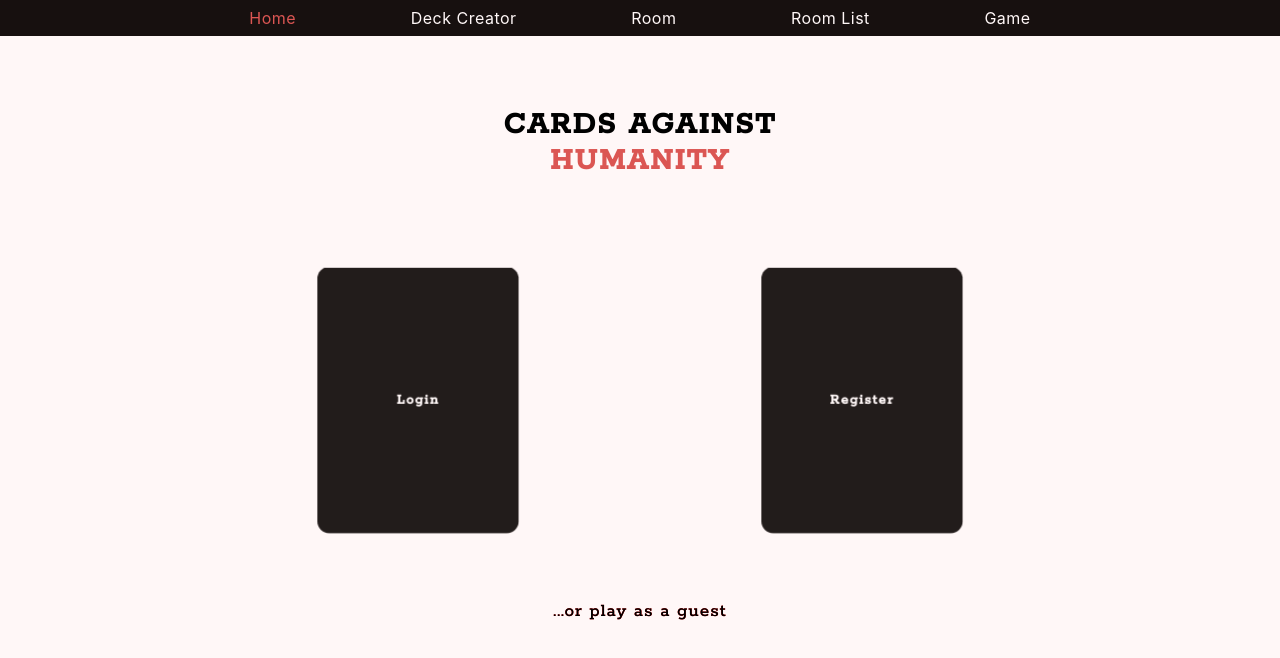
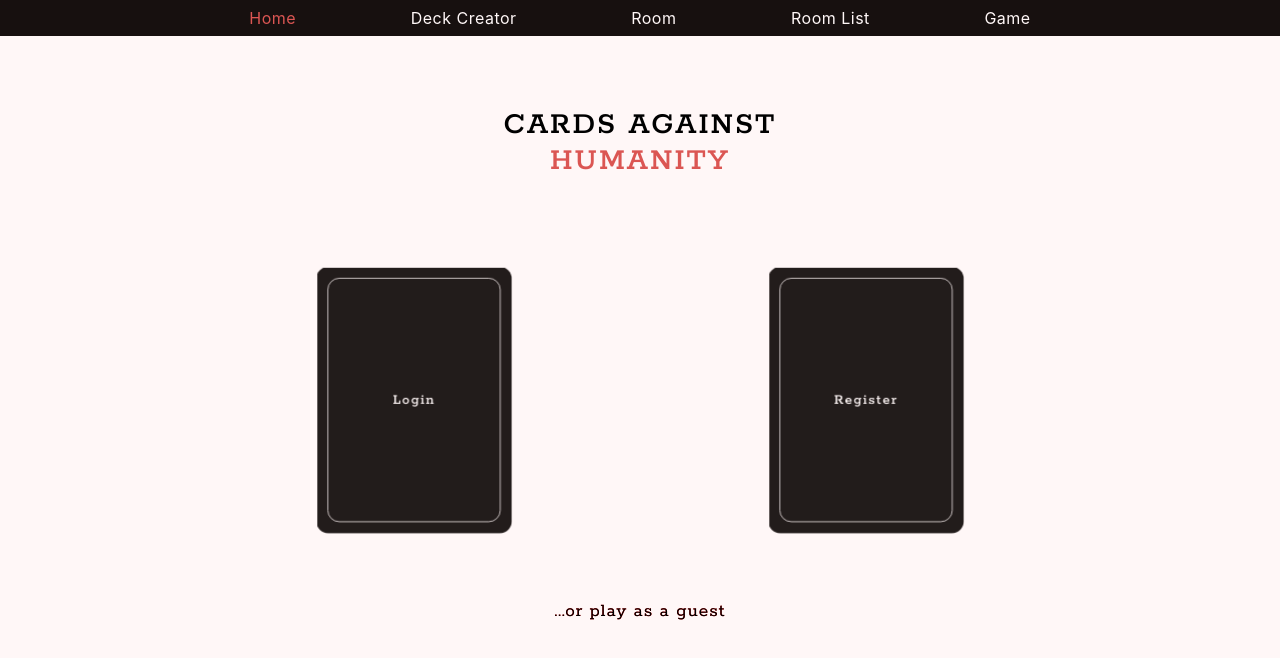
Before and after one commit to jakub-galecki/CAH, a React (Create React App) app in the folder client/: page / in a window 1280 px wide. Shown: the top 658 px of the page. Built offline with nearby package versions, Linux system fonts and the light colour scheme.

Commit message:
Update homepage card styles

```diff
--- a/client/public/index.html
+++ b/client/public/index.html
@@ -21,7 +21,7 @@
     <title>React App</title>
     <link rel="preconnect" href="https://fonts.gstatic.com" />
     <link
-      href="https://fonts.googleapis.com/css2?family=Rokkitt:wght@500&display=swap"
+      href="https://fonts.googleapis.com/css2?family=Rokkitt:wght@400;500&display=swap"
       rel="stylesheet"
     />
   </head>
--- a/client/src/components/home/card/BackCard.jsx
+++ b/client/src/components/home/card/BackCard.jsx
@@ -5,7 +5,9 @@ import React from 'react';
 const BackCard = ({ children }) => {
   return (
     <div className="card-wrapper">
-      <div className="card-preview card-preview-back card">{children}</div>
+      <div className="card-preview card-preview-back card">
+        <div className="card-border">{children}</div>
+      </div>
     </div>
   );
 };
--- a/client/src/components/home/card/FrontCard.jsx
+++ b/client/src/components/home/card/FrontCard.jsx
@@ -6,7 +6,7 @@ const FrontCard = ({ handleClick, children }) => {
   return (
     <div className="card-wrapper front">
       <div className="card-preview card" onClick={handleClick}>
-        {children}
+        <div className="card-border">{children}</div>
       </div>
     </div>
   );
--- a/client/src/components/home/card/card.scss
+++ b/client/src/components/home/card/card.scss
@@ -1,5 +1,5 @@
 @import '../../../shared/styles/globals.scss';
-$width: 34vh;
+$width: 33vh;
 $height: 45vh;
 
 .cards-container {
@@ -46,14 +46,11 @@ $height: 45vh;
   background-color: $black;
   color: $white;
   letter-spacing: 2px;
-  padding: 1em;
 
   h2 {
     font-size: 1.25em;
+    font-weight: 500;
     margin: 0;
-  }
-  &.card-preview-back {
-    align-items: flex-start;
   }
 }
 .card-wrapper {
@@ -67,3 +64,14 @@ $height: 45vh;
 .card {
   border-radius: 1em;
 }
+
+.card-border {
+  display: flex;
+  align-items: center;
+  justify-content: center;
+  width: calc(100% - 30px);
+  height: calc(100% - 30px);
+  // background-color: blue;
+  border: 1px solid $white;
+  border-radius: 1em;
+}
--- a/client/src/components/home/forms/login/index.jsx
+++ b/client/src/components/home/forms/login/index.jsx
@@ -31,8 +31,10 @@ const Login = () => {
 
   return (
     <form className="login" onSubmit={handleSubmit}>
-      <div className="group">
-        <label>Hello, my login is</label>
+      <div className="up">
+        <h2>Login</h2>
+        <div className="form-group">
+          <label>Hello, my username is</label>
           <input
             placeholder="username"
             value={username}
@@ -46,8 +48,11 @@ const Login = () => {
             onChange={(e) => setPassword(e.target.value)}
           />
         </div>
+      </div>
+      <div className="down">
         <div className="group">
           <button>Confirm</button>
+        </div>
       </div>
     </form>
   );
--- a/client/src/components/home/forms/register/index.jsx
+++ b/client/src/components/home/forms/register/index.jsx
@@ -30,7 +30,9 @@ const Register = () => {
 
   return (
     <form className="register" onSubmit={handleSubmit}>
-      <div className="group">
+      <div className="up">
+        <h2>Register</h2>
+        <div className="form-group">
           <label>Hello, my username will be:</label>
           <input
             placeholder="username"
@@ -45,8 +47,11 @@ const Register = () => {
             onChange={(e) => setPassword(e.target.value)}
           />
         </div>
+      </div>
+      <div className="down">
         <div className="group">
           <button type="submit">Confirm</button>
+        </div>
       </div>
     </form>
   );
--- a/client/src/components/home/forms/style.scss
+++ b/client/src/components/home/forms/style.scss
@@ -2,16 +2,15 @@
 form.login,
 form.register {
   height: 100%;
-  font-size: 1.2em;
+  font-size: 1em;
   letter-spacing: 0.5px;
   display: flex;
   flex-flow: column wrap;
   justify-content: space-between;
   align-items: center;
   text-align: center;
-  .group {
-    width: 90%;
-  }
+  padding: 1em 1.5em;
+
   input {
     display: block;
     font-size: 1em;
@@ -19,21 +18,28 @@ form.register {
     font-family: 'Rokkitt';
     background-color: transparent;
     border: none;
-    border-bottom: 1px dashed $white;
+    border-bottom: 1px solid $white;
     color: $white;
     margin: 0.25em 0 1.25em 0;
     text-align: center;
-    padding: 0;
+    padding: 2px 0;
   }
   button {
+    display: flex;
+    align-items: center;
     background: transparent;
     color: $white;
-    font-family: -apple-system, BlinkMacSystemFont, 'Segoe UI', Roboto, Oxygen,
-      Ubuntu, Cantarell, 'Open Sans', 'Helvetica Neue', sans-serif;
+    font-family: 'Rokkitt';
     font-size: 1em;
     padding: 4px 12px;
-    border: 1px solid $white;
-    margin-bottom: 1.5em;
+    letter-spacing: 0.75px;
+    font-size: 1.1em;
+    border: none;
     cursor: pointer;
   }
+  h2 {
+    font-weight: 400;
+    font-size: 1.1em;
+    margin: 0 0 1.25em 0;
+  }
 }
--- a/client/src/components/home/header/header.scss
+++ b/client/src/components/home/header/header.scss
@@ -8,4 +8,7 @@
   .red {
     color: #db5653;
   }
+  h1 {
+    font-weight: 500;
+  }
 }
```
Lines whose indentation alone changed are shown as unchanged.
